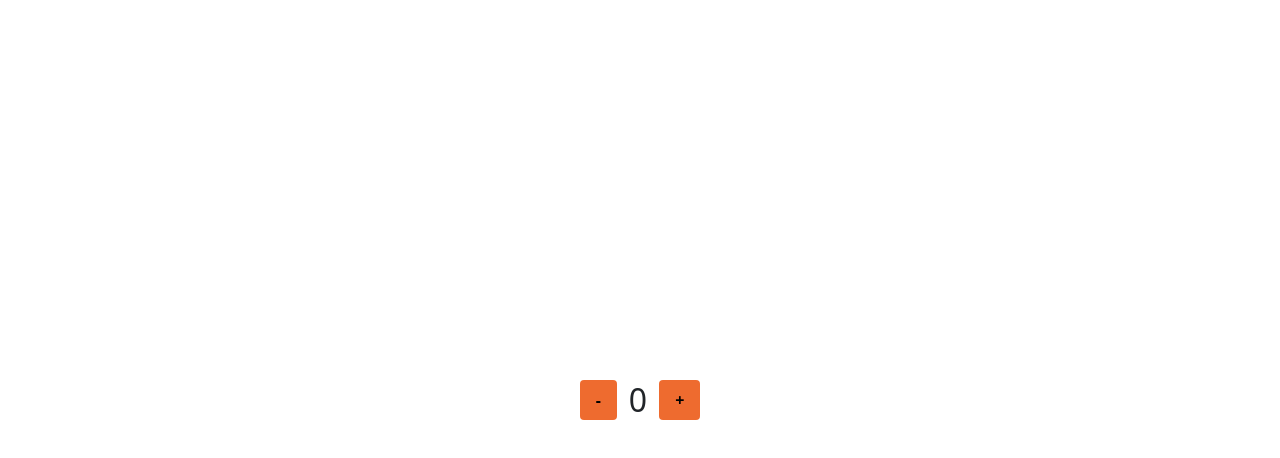
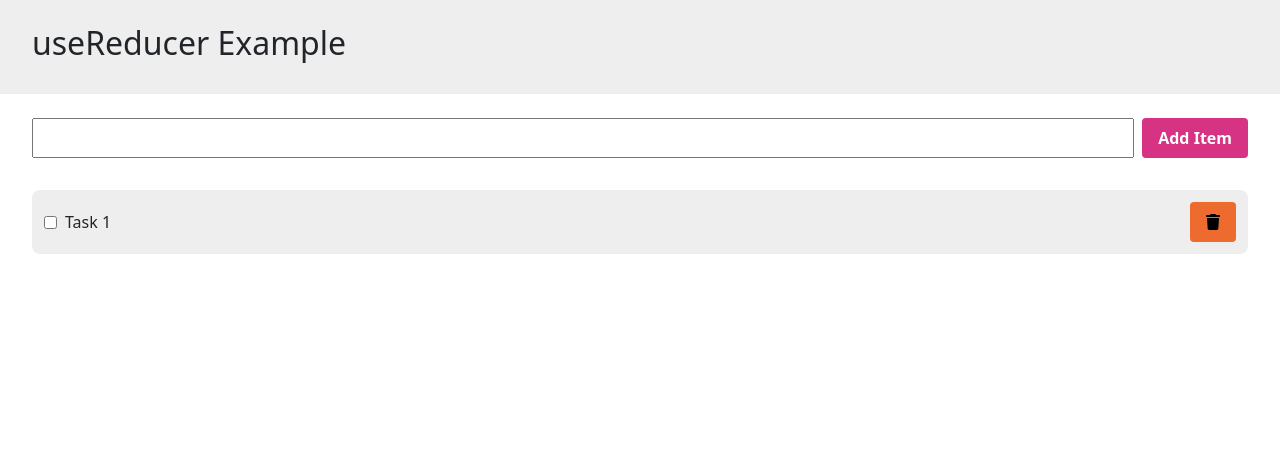
Before and after one commit to manikant-codes/react-course-files-final, a React (Create React App) app: page / in a window 1280 px wide. Shown: the top 458 px of the page. Built offline with nearby package versions, Linux system fonts and the light colour scheme.

Commit message:
taught useReducer hook and started todo project

```diff
--- a/src/Demo.js
+++ b/src/Demo.js
@@ -5,13 +5,15 @@ import React from "react";
 // import UseContextDemo from "./components/demos/useContextDemo/UseContextDemo";
 // import UseMemoDemo from "./components/demos/useMemoDemo/UseMemoDemo";
 import UseReducerCounterDemo from "./components/demos/useReducerDemo/UseReducerCounterDemo";
+import UseReducerTodoDemo from "./components/demos/useReducerDemo/UseReducerTodoDemo";
 
 function Demo() {
   return (
     <div>
       {/* <UseContextDemo /> */}
       {/* <UseMemoDemo /> */}
-      <UseReducerCounterDemo />
+      {/* <UseReducerCounterDemo /> */}
+      <UseReducerTodoDemo />
     </div>
   );
 }
--- a/src/components/demos/useMemoDemo/UseMemoDemo.jsx
+++ b/src/components/demos/useMemoDemo/UseMemoDemo.jsx
@@ -50,7 +50,7 @@ function UseMemoDemo() {
       <div style={{ padding: "24px 32px", backgroundColor: "#eeeeee" }}>
         <h2>useMemo Example</h2>
       </div>
-      <Title />
+      {/* <Title /> */}
       <div
         style={{ display: "flex", padding: "24px 32px 0px 32px", gap: "8px" }}
       >
--- a/src/components/demos/useReducerDemo/UseReducerCounterDemo.jsx
+++ b/src/components/demos/useReducerDemo/UseReducerCounterDemo.jsx
@@ -1,63 +1,68 @@
 import React, { useReducer, useState } from "react";
 
-const initialState = 0;
+// {
+//     type: "",
+//     payload: ""
+// }
 
-const ACTIONS = {
-  INCREMENT: "INCREMENT",
-  DECREMENT: "DECREMENT",
-};
-
-function reducer(state, action) {
+function reducer(prevState, action) {
   switch (action.type) {
-    case ACTIONS.INCREMENT:
-      return (state += 1);
-    case ACTIONS.DECREMENT:
-      return (state -= 1);
+    case "INCREMENT":
+      return prevState + 1;
+    case "DECREMENT":
+      return prevState - 1;
     default:
-      return state;
+      return prevState;
   }
 }
 
 function UseReducerCounterDemo() {
   //   const [count, setCount] = useState(0);
-
-  const [count, dispatch] = useReducer(reducer, initialState);
-
   //   let count = 0;
 
+  const [count, dispatch] = useReducer(reducer, 0);
+
+  function handleDecrement() {
+    // count--;
+    // document.getElementById("count").innerHTML = count;
+    // console.log(count);
+    // setCount(count - 1);
+    dispatch({ type: "DECREMENT" });
+  }
+
   function handleIncrement() {
-    // With useState
+    // count++;
+    // document.getElementById("count").innerHTML = count;
+    // console.log(count);
     // setCount(count + 1);
-    // Without State
-    // console.log((count += 1));
-    // document.getElementById("para").innerHTML = count;
-    // With useReducer
-    dispatch({ type: ACTIONS.INCREMENT });
-  }
-  function handleDecrement() {
-    // With useState
-    // setCount(count - 1);
-    // Without State
-    // console.log((count -= 1));
-    // document.getElementById("para").innerHTML = count;
-    // With useReducer
-    dispatch({ type: ACTIONS.DECREMENT });
+    dispatch({ type: "INCREMENT" });
   }
 
   return (
     <div
       style={{
+        width: "100vw",
         height: "100vh",
-        width: "100vw",
         display: "flex",
         alignItems: "center",
         justifyContent: "center",
       }}
     >
-      <div style={{ display: "flex", alignItems: "center", gap: "12px" }}>
-        <button onClick={handleDecrement}>-</button>
-        <p style={{ margin: "0px", fontSize: "2rem" }}>{count}</p>
-        <button onClick={handleIncrement}>+</button>
+      <div
+        style={{
+          display: "flex",
+          alignItems: "center",
+          gap: "16px",
+          padding: "32px",
+        }}
+      >
+        <button className="btnPink" onClick={handleDecrement}>
+          -
+        </button>
+        <h2 id="count">{count}</h2>
+        <button className="btnPink" onClick={handleIncrement}>
+          +
+        </button>
       </div>
     </div>
   );
--- /dev/null
+++ b/src/components/demos/useReducerDemo/UseReducerTodoDemo.jsx
@@ -0,0 +1,116 @@
+import { faTrash } from "@fortawesome/free-solid-svg-icons";
+import { FontAwesomeIcon } from "@fortawesome/react-fontawesome";
+import React, { useReducer, useState } from "react";
+
+const initialState = [
+  {
+    id: Date.now(),
+    task: "Task 1",
+    isCompleted: false,
+  },
+];
+
+function reducer(prevState, action) {
+  switch (action.type) {
+    case "ADD":
+      return [
+        ...prevState,
+        {
+          id: Date.now(),
+          task: action.payload,
+          isCompleted: false,
+        },
+      ];
+    case "UPDATE": {
+      return;
+    }
+    case "DELETE": {
+      const filteredTasks = prevState.filter((value) => {
+        return value.id !== action.payload;
+      });
+      return filteredTasks;
+    }
+    default:
+      return prevState;
+  }
+}
+
+function UseReducerTodoDemo() {
+  //   const [list, setList] = useState(["List Item"]);
+  const [list, dispatch] = useReducer(reducer, initialState);
+  const [input, setInput] = useState("");
+
+  function handleChange(e) {
+    setInput(e.target.value);
+  }
+
+  function handleAdd() {
+    // const newList = [...list, input];
+    // setList(newList);
+    // setInput("");
+    dispatch({ type: "ADD", payload: input });
+  }
+
+  function handleDelete(id) {
+    dispatch({ type: "DELETE", payload: id });
+  }
+
+  return (
+    <div>
+      <div style={{ padding: "24px 32px", backgroundColor: "#eeeeee" }}>
+        <h2>useReducer Example</h2>
+      </div>
+      <div
+        style={{ display: "flex", padding: "24px 32px 0px 32px", gap: "8px" }}
+      >
+        <input
+          type="text"
+          style={{ padding: "6px 16px", flexGrow: 1 }}
+          value={input}
+          onChange={handleChange}
+        />
+        <button onClick={handleAdd} className="btnPink">
+          Add Item
+        </button>
+      </div>
+      <ul
+        style={{
+          padding: "32px",
+          margin: "0px",
+          listStyleType: "none",
+          display: "flex",
+          flexDirection: "column",
+          gap: "8px",
+        }}
+      >
+        {list.map((value, index) => {
+          return (
+            <li
+              key={index}
+              style={{
+                padding: "12px",
+                backgroundColor: "#eeeeee",
+                borderRadius: "8px",
+                display: "flex",
+                alignItems: "center",
+                gap: "8px",
+              }}
+            >
+              <input type="checkbox" />
+              <p style={{ flexGrow: 1, margin: "0px" }}>{value.task}</p>
+              <button
+                onClick={() => {
+                  handleDelete(value.id);
+                }}
+              >
+                <FontAwesomeIcon icon={faTrash} />
+              </button>
+            </li>
+          );
+        })}
+      </ul>
+    </div>
+  );
+}
+
+export default UseReducerTodoDemo;
```
